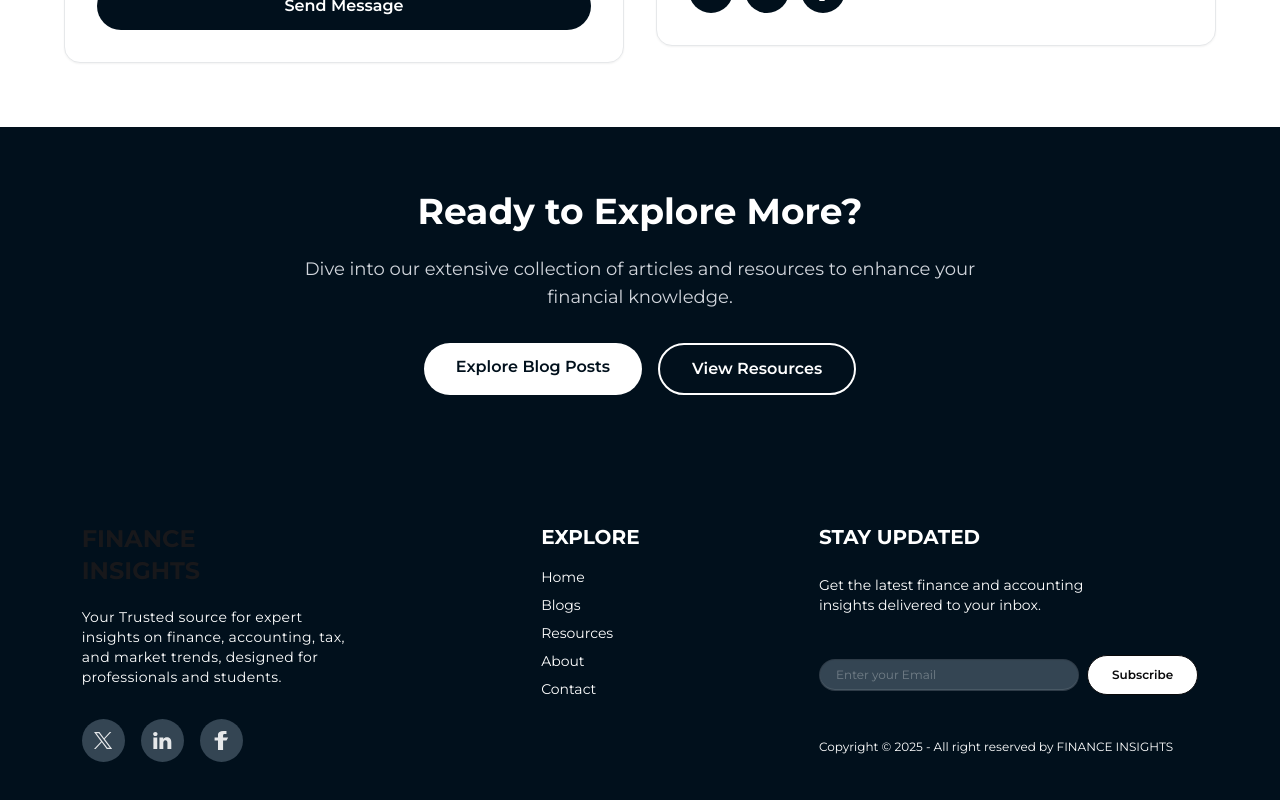
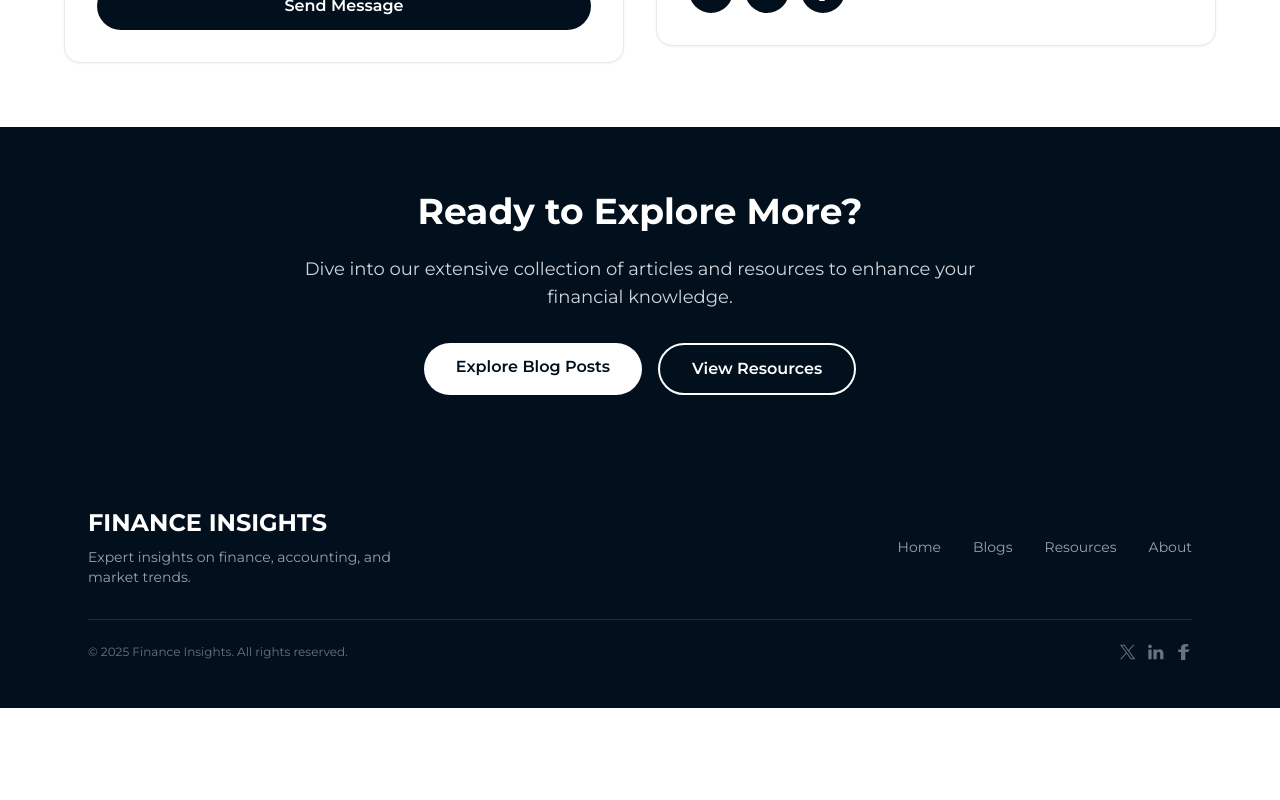
Before and after one commit to Tanjim100/Finance-Insights, a React (Vite) app: page /about in a window 1280 px wide. Shown: the part 2328-3128 px from the top of the page. After the commit the page ends 3036 px from the top, so only its background shows below. Built offline with nearby package versions, Linux system fonts and the light colour scheme; no server answers; what @dr.pogodin/react-helmet would draw is missing.

Commit message:
Update footer

```diff
--- a/src/components/Footer.jsx
+++ b/src/components/Footer.jsx
@@ -1,70 +1,115 @@
-import React from 'react';
-import { Link } from 'react-router-dom';
+import React from "react";
+import { Link } from "react-router-dom";
 
 const Footer = () => {
   return (
-        <div className=''>
-            <footer className="footer sm:footer-horizontal bg-[#01101C] text-base-content py-16 px-5 md:px-0 justify-around">
-                <aside className='space-y-3'>
-                    {/* <svg
-                        width="50"
-                        height="50"
-                        viewBox="0 0 24 24"
+    <footer className="bg-[#01101C] text-white">
+      <div className="max-w-6xl mx-auto px-6 py-12">
+        {/* Main Content */}
+        <div className="flex flex-col md:flex-row justify-between items-start md:items-center gap-8 pb-8 border-b border-gray-800">
+          {/* Brand */}
+          <div>
+            <Link
+              to="/"
+              className="inline-block"
+            >
+              <h2 className="text-2xl font-bold">FINANCE INSIGHTS</h2>
+            </Link>
+            <p className="text-gray-400 text-sm mt-2 max-w-xs">
+              Expert insights on finance, accounting, and market trends.
+            </p>
+          </div>
+
+          {/* Navigation */}
+          <nav className="flex gap-8">
+            <Link
+              to="/"
+              className="text-gray-400 hover:text-white transition-colors text-sm"
+            >
+              Home
+            </Link>
+            <Link
+              to="/blogs"
+              className="text-gray-400 hover:text-white transition-colors text-sm"
+            >
+              Blogs
+            </Link>
+            <Link
+              to="/resources"
+              className="text-gray-400 hover:text-white transition-colors text-sm"
+            >
+              Resources
+            </Link>
+            <Link
+              to="/about"
+              className="text-gray-400 hover:text-white transition-colors text-sm"
+            >
+              About
+            </Link>
+          </nav>
+        </div>
+
+        {/* Bottom Section */}
+        <div className="flex flex-col sm:flex-row justify-between items-center gap-4 pt-6">
+          <p className="text-gray-500 text-xs">
+            © {new Date().getFullYear()} Finance Insights. All rights reserved.
+          </p>
+
+          {/* Social Links */}
+          <div className="flex gap-3">
+            <Link
+              to=""
+              className="text-gray-500 hover:text-white transition-colors"
+              aria-label="Twitter"
+            >
+              <svg
                 xmlns="http://www.w3.org/2000/svg"
+                width="16"
+                height="16"
+                viewBox="0 0 19 17"
+                fill="currentColor"
+              >
+                <path d="M0.0442708 0.00012207L7.05483 9.37663L0 17.0001H1.58776L7.76425 10.3256L12.7547 17.0001H18.1579L10.7529 7.09621L17.3195 0.00012207H15.7317L10.0435 6.14719L5.44747 0.00012207H0.0442708ZM2.37919 1.17001H4.86143L15.8226 15.8301H13.3404L2.37919 1.17001Z" />
+              </svg>
+            </Link>
+            <Link
+              to=""
+              className="text-gray-500 hover:text-white transition-colors"
+              aria-label="LinkedIn"
+            >
+              <svg
+                xmlns="http://www.w3.org/2000/svg"
+                width="16"
+                height="16"
+                viewBox="0 0 19 17"
+                fill="currentColor"
+              >
+                <path d="M0.157715 1.97487C0.157715 1.40247 0.362201 0.930245 0.771157 0.558203C1.18011 0.186143 1.71177 0.00012207 2.36611 0.00012207C3.00877 0.00012207 3.52872 0.183276 3.926 0.549617C4.33496 0.927395 4.53944 1.41964 4.53944 2.02638C4.53944 2.57588 4.34081 3.03378 3.94353 3.40012C3.53457 3.7779 2.99708 3.96679 2.33105 3.96679H2.31353C1.67087 3.96679 1.15091 3.7779 0.75363 3.40012C0.356347 3.02234 0.157715 2.54725 0.157715 1.97487ZM0.385565 17.0001V5.52941H4.27654V17.0001H0.385565ZM6.43235 17.0001H10.3233V10.5951C10.3233 10.1944 10.3701 9.88529 10.4635 9.6678C10.6271 9.27857 10.8754 8.94944 11.2084 8.68042C11.5414 8.4114 11.9592 8.27689 12.4616 8.27689C13.7703 8.27689 14.4246 9.14119 14.4246 10.8698V17.0001H18.3156V10.4234C18.3156 8.72907 17.9066 7.44406 17.0887 6.5683C16.2708 5.69255 15.19 5.25467 13.8462 5.25467C12.3389 5.25467 11.1646 5.89002 10.3233 7.16073V7.19507H10.3058L10.3233 7.16073V5.52941H6.43235C6.45571 5.89574 6.4674 7.03479 6.4674 8.94659C6.4674 10.8584 6.45571 13.5429 6.43235 17.0001Z" />
+              </svg>
+            </Link>
+            <Link
+              to=""
+              className="text-gray-500 hover:text-white transition-colors"
+              aria-label="Facebook"
+            >
+              <svg
+                xmlns="http://www.w3.org/2000/svg"
+                width="16"
+                height="16"
+                viewBox="0 0 13 17"
+                fill="currentColor"
+              >
+                <path
                   fillRule="evenodd"
                   clipRule="evenodd"
-                        className="fill-current">
-                        <path
-                            d="M22.672 15.226l-2.432.811.841 2.515c.33 1.019-.209 2.127-1.23 2.456-1.15.325-2.148-.321-2.463-1.226l-.84-2.518-5.013 1.677.84 2.517c.391 1.203-.434 2.542-1.831 2.542-.88 0-1.601-.564-1.86-1.314l-.842-2.516-2.431.809c-1.135.328-2.145-.317-2.463-1.229-.329-1.018.211-2.127 1.231-2.456l2.432-.809-1.621-4.823-2.432.808c-1.355.384-2.558-.59-2.558-1.839 0-.817.509-1.582 1.327-1.846l2.433-.809-.842-2.515c-.33-1.02.211-2.129 1.232-2.458 1.02-.329 2.13.209 2.461 1.229l.842 2.515 5.011-1.677-.839-2.517c-.403-1.238.484-2.553 1.843-2.553.819 0 1.585.509 1.85 1.326l.841 2.517 2.431-.81c1.02-.33 2.131.211 2.461 1.229.332 1.018-.21 2.126-1.23 2.456l-2.433.809 1.622 4.823 2.433-.809c1.242-.401 2.557.484 2.557 1.838 0 .819-.51 1.583-1.328 1.847m-8.992-6.428l-5.01 1.675 1.619 4.828 5.011-1.674-1.62-4.829z"></path>
-                    </svg> */}
-                    <div>
-                        <Link to="/" className='text-2xl font-bold'>
-                            FINANCE<br />INSIGHTS
-                        </Link>
-                    </div>
-                    <p className='w-70 text-white font-normal tracking-wide'>
-                        Your Trusted source for expert insights on finance, accounting, tax, and market trends, designed for professionals and students.
-                    </p>
-                    <div className="flex gap-4 mt-3">
-                        <Link to="" className='p-3 bg-[#344553] rounded-full'>
-                            <svg xmlns="http://www.w3.org/2000/svg" width="19" height="19" viewBox="0 0 19 17" fill="none">
-                                <path d="M0.0442708 0.00012207L7.05483 9.37663L0 17.0001H1.58776L7.76425 10.3256L12.7547 17.0001H18.1579L10.7529 7.09621L17.3195 0.00012207H15.7317L10.0435 6.14719L5.44747 0.00012207H0.0442708ZM2.37919 1.17001H4.86143L15.8226 15.8301H13.3404L2.37919 1.17001Z" fill="#E6E8EA" />
-                            </svg>
-                        </Link>
-                        <Link to="" className='p-3 bg-[#344553] rounded-full'>
-                            <svg xmlns="http://www.w3.org/2000/svg" width="19" height="19" viewBox="0 0 19 17" fill="none">
-                                <path d="M0.157715 1.97487C0.157715 1.40247 0.362201 0.930245 0.771157 0.558203C1.18011 0.186143 1.71177 0.00012207 2.36611 0.00012207C3.00877 0.00012207 3.52872 0.183276 3.926 0.549617C4.33496 0.927395 4.53944 1.41964 4.53944 2.02638C4.53944 2.57588 4.34081 3.03378 3.94353 3.40012C3.53457 3.7779 2.99708 3.96679 2.33105 3.96679H2.31353C1.67087 3.96679 1.15091 3.7779 0.75363 3.40012C0.356347 3.02234 0.157715 2.54725 0.157715 1.97487ZM0.385565 17.0001V5.52941H4.27654V17.0001H0.385565ZM6.43235 17.0001H10.3233V10.5951C10.3233 10.1944 10.3701 9.88529 10.4635 9.6678C10.6271 9.27857 10.8754 8.94944 11.2084 8.68042C11.5414 8.4114 11.9592 8.27689 12.4616 8.27689C13.7703 8.27689 14.4246 9.14119 14.4246 10.8698V17.0001H18.3156V10.4234C18.3156 8.72907 17.9066 7.44406 17.0887 6.5683C16.2708 5.69255 15.19 5.25467 13.8462 5.25467C12.3389 5.25467 11.1646 5.89002 10.3233 7.16073V7.19507H10.3058L10.3233 7.16073V5.52941H6.43235C6.45571 5.89574 6.4674 7.03479 6.4674 8.94659C6.4674 10.8584 6.45571 13.5429 6.43235 17.0001Z" fill="#E6E8EA" />
-                            </svg>
-                        </Link>
-                        <Link to="" className='p-3 bg-[#344553] rounded-full'>
-                            <svg xmlns="http://www.w3.org/2000/svg" width="19" height="19" viewBox="0 0 13 17" fill="none">
-                                <path fill-rule="evenodd" clip-rule="evenodd" d="M12.4738 5.84387H7.9146V3.71887C7.9146 3.43708 8.07471 3.16683 8.35972 2.96757C8.64472 2.76831 9.03127 2.65637 9.43433 2.65637H10.9541V0.00012207H7.9146C6.70542 0.00012207 5.54577 0.335947 4.69075 0.933719C3.83573 1.53149 3.35539 2.34224 3.35539 3.18762V5.84387H0.315918V8.50012H3.35539V17.0001H7.9146V8.50012H10.9541L12.4738 5.84387Z" fill="#E6E8EA" />
+                  d="M12.4738 5.84387H7.9146V3.71887C7.9146 3.43708 8.07471 3.16683 8.35972 2.96757C8.64472 2.76831 9.03127 2.65637 9.43433 2.65637H10.9541V0.00012207H7.9146C6.70542 0.00012207 5.54577 0.335947 4.69075 0.933719C3.83573 1.53149 3.35539 2.34224 3.35539 3.18762V5.84387H0.315918V8.50012H3.35539V17.0001H7.9146V8.50012H10.9541L12.4738 5.84387Z"
+                />
               </svg>
             </Link>
           </div>
-                </aside>
-                <nav className='text-white'>
-                    <h6 className="footer-title font-bold text-xl opacity-100">Explore</h6>
-                    <Link to="/" className="link link-hover">Home</Link>
-                    <Link to="/blogs" className="link link-hover">Blogs</Link>
-                    <Link to="/resources" className="link link-hover">Resources</Link>
-                    <Link to="/about" className="link link-hover">About</Link>
-                    <Link to="/" className="link link-hover">Contact</Link>
-                </nav>
-                <nav className='space-y-4 text-white'>
-                    <h6 className="footer-title font-bold text-xl opacity-100 ">Stay Updated</h6>
-                    <p className='w-72'>Get the latest finance and accounting insights delivered to your inbox.</p>
-                    <div className='flex gap-2 mt-4 items-center'>
-                        <input type="email" placeholder="Enter your Email" className="input rounded-full w-50 md:w-65 h-8 px-4 py-2 bg-[#344553] text-[#B0B7BC] text-xs font-normal" />
-                        <button className="btn btn-neutral btn-outline rounded-full bg-white hover:bg-black px-6 py-2 text-xs font-semibold">Subscribe</button>
         </div>
-                    <aside className='pt-5'>
-                        <p className='text-xs mt-auto '>Copyright © {new Date().getFullYear()} - All right reserved by FINANCE INSIGHTS</p>
-                    </aside>
-                </nav>
-
+      </div>
     </footer>
-        </div>
   );
 };
 
```
Lines whose indentation alone changed are shown as unchanged.
